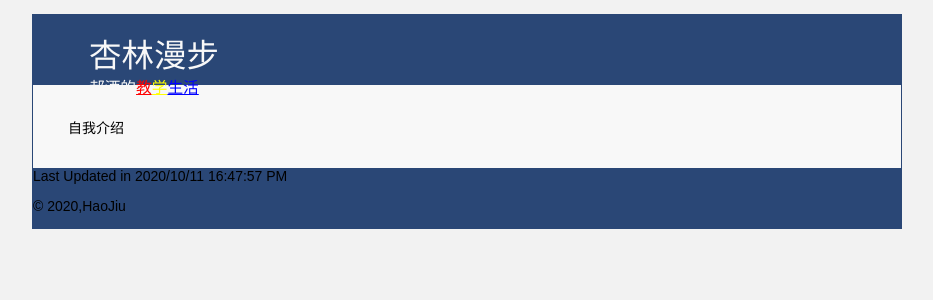
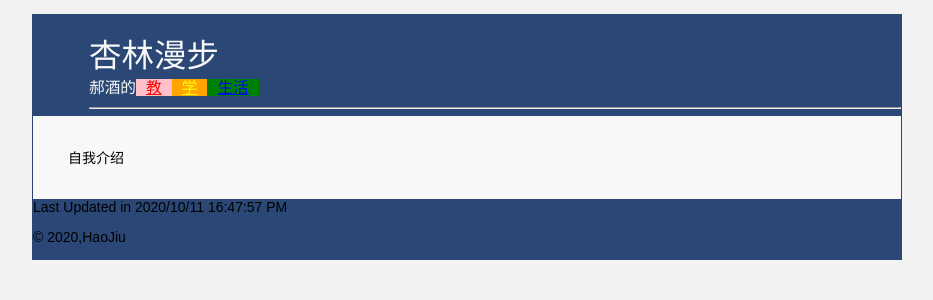
Before and after one commit to tan9p/tan9p.github.io, a Jekyll site: the page built from index.md, in a window 1280 px wide. Shown: the top 300 px of the page, without its empty margins (173-1106 px from the left). Built offline with Jekyll 4.4.1, drawn with Linux system fonts in a browser that asks for light colours.

Commit message:
change the css

```diff
--- a/static/css/style.css
+++ b/static/css/style.css
@@ -44,6 +44,7 @@ a:hover {
 
 #header {
   color:#2A4776;
+  font-family: FangSong
   height:4em;
   padding-left: 4em;
   padding-top:1em;
@@ -73,6 +74,10 @@ a:hover {
   font-size:1.12em;
   line-height: 150%;
 }
+span#teach{background-color: pink;padding: 0px 10px 0px 10px}
+span#learn{background-color: orange;padding: 0px 10px 0px 10px}
+span#live{background-color: green;padding: 0px 10px 0px 10px}
+
 
 #menu {
   background-color:#426194;
```
